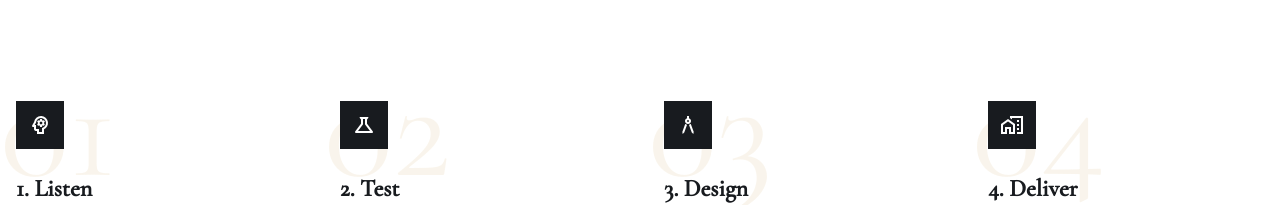
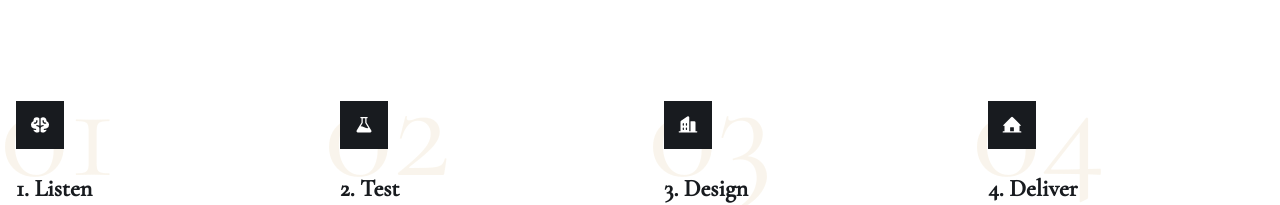
Before and after one commit to adixoo/roshnistudio, a Next.js app: page /profile in a window 1280 px wide. Shown: the part 1600-1805 px from the top of the page. Built offline with nearby package versions, Linux system fonts and the light colour scheme.

Commit message:
Update Approach.tsx

```diff
--- a/src/app/profile/_components/Approach.tsx
+++ b/src/app/profile/_components/Approach.tsx
@@ -1,10 +1,16 @@
 import { Badge } from "@/components/ui/badge";
+import {
+  PiBrainFill,
+  PiBuildingsFill,
+  PiFlaskFill,
+  PiHouseLineFill
+} from "react-icons/pi";
 
 const steps = [
   {
     number: "01",
     title: "1. Listen",
-    icon: "psychology",
+    icon: PiBrainFill,
     description:
       "Every project begins with understanding. We dive deep into your rituals, needs, and aspirations for the space.",
     iconClass: "bg-primary dark:bg-accent-cream dark:text-primary text-white"
@@ -12,7 +18,7 @@ const steps = [
   {
     number: "02",
     title: "2. Test",
-    icon: "science",
+    icon: PiFlaskFill,
     description:
       "We explore multiple directions through sketching, modeling, and light studies to find the perfect resonance.",
     iconClass: "bg-charcoal text-primary"
@@ -20,7 +26,7 @@ const steps = [
   {
     number: "03",
     title: "3. Design",
-    icon: "architecture",
+    icon: PiBuildingsFill,
     description:
       "Refining the chosen concept into a detailed architectural language, focusing on materiality and craft.",
     iconClass: "bg-primary dark:bg-accent-cream dark:text-primary text-white"
@@ -28,7 +34,7 @@ const steps = [
   {
     number: "04",
     title: "4. Deliver",
-    icon: "home_work",
+    icon: PiHouseLineFill,
     description:
       "Meticulous oversight during construction ensures that the initial vision is realized to the highest standard.",
     iconClass: "bg-primary dark:bg-accent-cream dark:text-primary text-white"
@@ -53,19 +59,17 @@ export default function Approach() {
         </div>
 
         <div className="relative grid gap-12 md:grid-cols-4">
-          {steps.map((step, index) => (
+          {steps.map((step, index) => {
+            const Icon = step.icon;
+            return (
               <div key={index} className="group relative">
                 <div className="pointer-events-none absolute -top-16 -left-4 font-serif text-[9rem] opacity-10">
                   {step.number}
                 </div>
 
                 <div className="space-y-6 pt-4">
-                <div
-                  className={`bg-charcoal relative flex h-12 w-12 items-center justify-center`}
-                >
-                  <span className="material-icons-outlined text-white">
-                    {step.icon}
-                  </span>
+                  <div className="bg-charcoal relative flex h-12 w-12 items-center justify-center">
+                    <Icon className="text-xl text-white" />
                   </div>
 
                   <h4 className="text-charcoal font-serif text-2xl font-bold">
@@ -77,7 +81,8 @@ export default function Approach() {
                   </p>
                 </div>
               </div>
-          ))}
+            );
+          })}
         </div>
       </div>
     </section>
```
Lines whose indentation alone changed are shown as unchanged.
